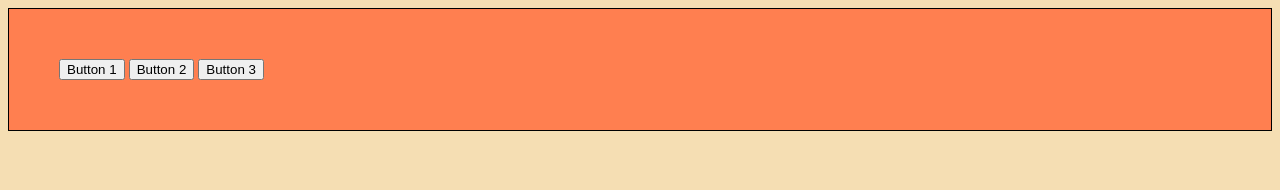
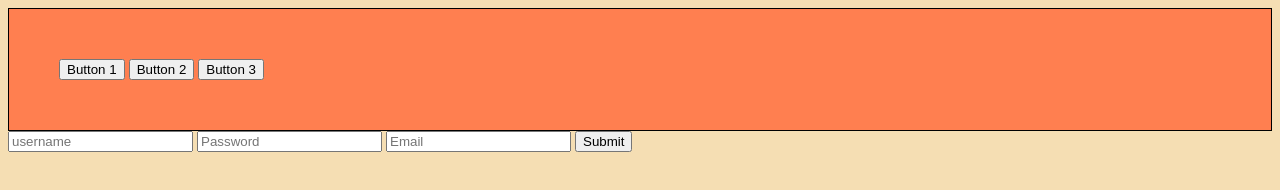
Before and after one commit to hiticasj/java3, a plain HTML site: page index.html in a window 1280 px wide. Drawn offline with Linux system fonts and the light colour scheme.

Commit message:
Added form id myForm, with input fields for username, password, and email. Also added dubmit button within form id.

```diff
--- a/index.html
+++ b/index.html
@@ -14,6 +14,13 @@
         <button class="action-button">Button 3</button>
     </div>
 
+    <form id="myForm">
+        <input type="text" name="username" placeholder="username" required>
+        <input type="password" name="password" placeholder= "Password" required>
+        <input type="email" name="email" placeholder= "Email" required>
+        <button type="submit">Submit</button>
+    </form>
+
     <script src="index.js"></script>
 </body>
 </html>
```
